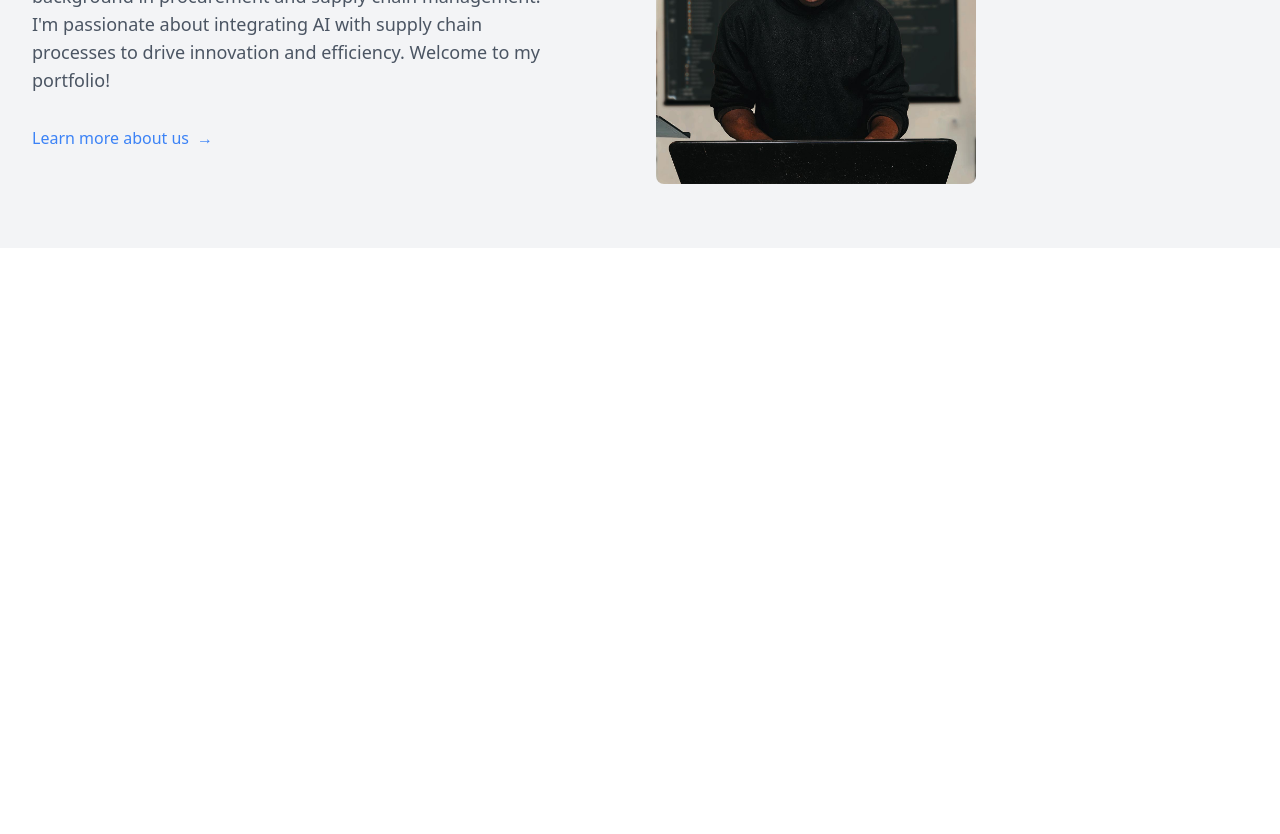
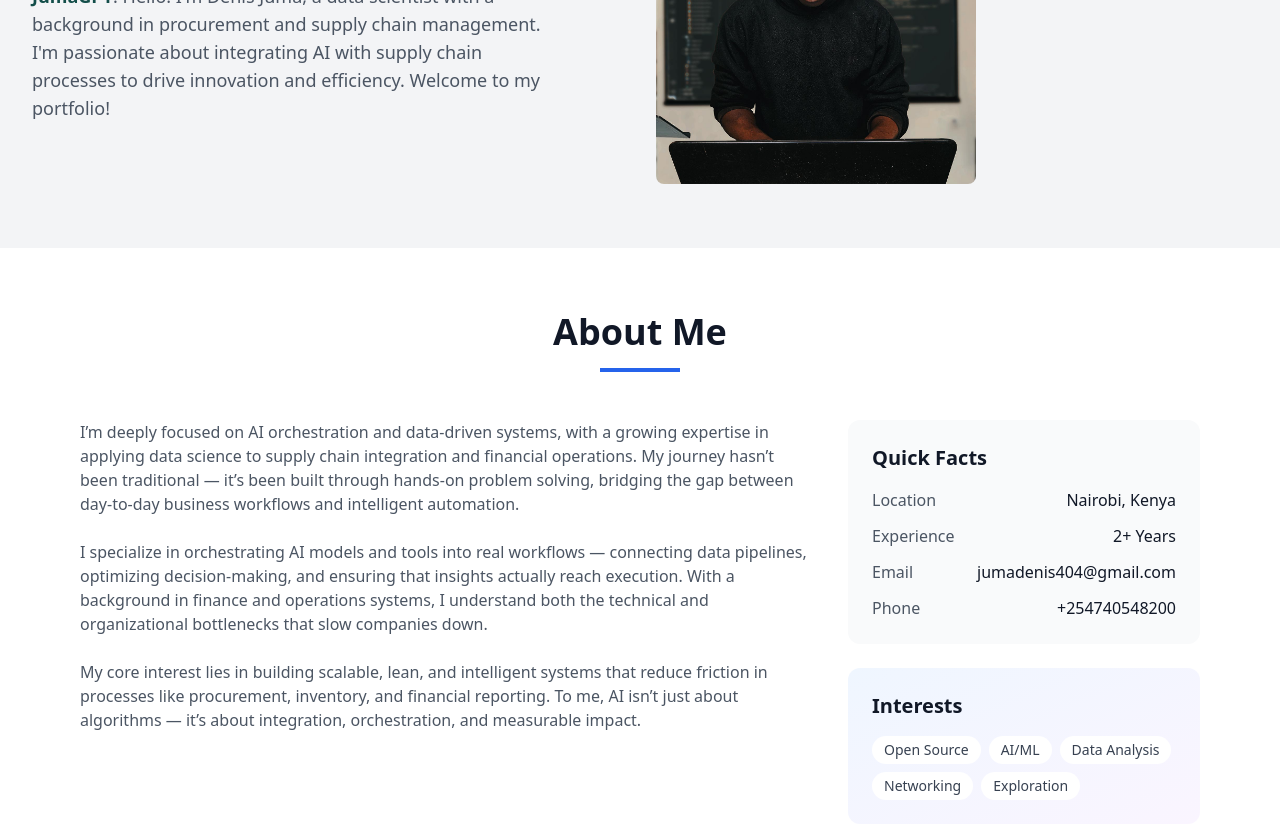
Before and after one commit to therealjuma/portfolio, a React (Vite) app in the folder projects/my-tailwind-app/: page / in a window 1280 px wide. Shown: the part 200-1034 px from the top of the page. Before the commit the page ends 800 px from the top, so only its background shows below. Built offline with nearby package versions, Linux system fonts and the light colour scheme.

Commit message:
About Section

```diff
--- a/projects/my-tailwind-app/index.html
+++ b/projects/my-tailwind-app/index.html
@@ -5,7 +5,7 @@
   <meta charset="UTF-8" />
   <link rel="icon" type="image/svg+xml" href="/vite.svg" />
   <meta name="viewport" content="width=device-width, initial-scale=1.0" />
-  <title>my-tailwind-app</title>
+  <title>denis juma</title>
 </head>
 
 <body class="">
--- a/projects/my-tailwind-app/src/About.jsx
+++ b/projects/my-tailwind-app/src/About.jsx
@@ -1,5 +1,62 @@
 const About = () => {
-
+    return (
+        <section id="about" class="py-16 bg-white dark:bg-gray-800">
+            <div class="max-w-6xl mx-auto px-4">
+                <div class="text-center mb-12">
+                    <h2 class="text-4xl font-bold text-gray-900 dark:text-white mb-4">About Me</h2>
+                    <div class="w-20 h-1 bg-blue-600 mx-auto"></div>
+                </div>
+                <div class="grid grid-cols-1 lg:grid-cols-3 gap-8">
+                    <div class="lg:col-span-2">
+                        <div class="prose prose-lg dark:prose-invert max-w-none">
+                            <p class="text-gray-600 dark:text-gray-300 mb-6">
+                                I’m deeply focused on AI orchestration and data-driven systems, with a growing expertise in applying data science to supply chain integration and financial operations. My journey hasn’t been traditional — it’s been built through hands-on problem solving, bridging the gap between day-to-day business workflows and intelligent automation.
+                            </p>
+                            <p class="text-gray-600 dark:text-gray-300 mb-6">
+                                I specialize in orchestrating AI models and tools into real workflows — connecting data pipelines, optimizing decision-making, and ensuring that insights actually reach execution. With a background in finance and operations systems, I understand both the technical and organizational bottlenecks that slow companies down.
+                            </p>
+                            <p class="text-gray-600 dark:text-gray-300 mb-6">
+                                My core interest lies in building scalable, lean, and intelligent systems that reduce friction in processes like procurement, inventory, and financial reporting. To me, AI isn’t just about algorithms — it’s about integration, orchestration, and measurable impact.
+                            </p>
+                        </div>
+                    </div>
+                    <div class="space-y-6">
+                        <div class="bg-gray-50 dark:bg-gray-700 rounded-xl p-6">
+                            <h3 class="text-xl font-semibold text-gray-900 dark:text-white mb-4">Quick Facts</h3>
+                            <div class="space-y-3">
+                                <div class="flex justify-between">
+                                    <span class="text-gray-600 dark:text-gray-300">Location</span>
+                                    <span class="text-gray-900 dark:text-white">Nairobi, Kenya</span>
+                                </div>
+                                <div class="flex justify-between">
+                                    <span class="text-gray-600 dark:text-gray-300">Experience</span>
+                                    <span class="text-gray-900 dark:text-white">2+ Years</span>
+                                </div>
+                                <div class="flex justify-between">
+                                    <span class="text-gray-600 dark:text-gray-300">Email</span>
+                                    <span class="text-gray-900 dark:text-white">jumadenis404@gmail.com</span>
+                                </div>
+                                <div class="flex justify-between">
+                                    <span class="text-gray-600 dark:text-gray-300">Phone</span>
+                                    <span class="text-gray-900 dark:text-white">+254740548200</span>
+                                </div>
+                            </div>
+                        </div>
+                        <div class="bg-gradient-to-br from-blue-50 to-purple-50 dark:from-blue-900/20 dark:to-purple-900/20 rounded-xl p-6">
+                            <h3 class="text-xl font-semibold text-gray-900 dark:text-white mb-4">Interests</h3>
+                            <div class="flex flex-wrap gap-2">
+                                <span class="bg-white dark:bg-gray-700 px-3 py-1 rounded-full text-sm text-gray-700 dark:text-gray-300">Open Source</span>
+                                <span class="bg-white dark:bg-gray-700 px-3 py-1 rounded-full text-sm text-gray-700 dark:text-gray-300">AI/ML</span>
+                                <span class="bg-white dark:bg-gray-700 px-3 py-1 rounded-full text-sm text-gray-700 dark:text-gray-300">Data Analysis</span>
+                                <span class="bg-white dark:bg-gray-700 px-3 py-1 rounded-full text-sm text-gray-700 dark:text-gray-300">Networking</span>
+                                <span class="bg-white dark:bg-gray-700 px-3 py-1 rounded-full text-sm text-gray-700 dark:text-gray-300">Exploration</span>
+                            </div>
+                        </div>
+                    </div>
+                </div>
+            </div>
+        </section>
+    )
 }
 
 export default About;
--- a/projects/my-tailwind-app/src/Hero.jsx
+++ b/projects/my-tailwind-app/src/Hero.jsx
@@ -9,10 +9,6 @@ const Hero = () => {
                     <div class="max-w-lg">
                         <h2 class="text-3xl font-extrabold text-gray-900 sm:text-4xl">denis juma</h2>
                         <p class="mt-4 text-gray-600 text-lg"><span className='text-teal-900 font-extrabold'>JumaGPT</span>: Hello! I'm Denis Juma, a data scientist with a background in procurement and supply chain management. I'm passionate about integrating AI with supply chain processes to drive innovation and efficiency. Welcome to my portfolio!</p>
-                        <div class="mt-8">
-                            <a href="#" class="text-blue-500 hover:text-blue-600 font-medium">Learn more about us
-                                <span class="ml-2">&#8594;</span></a>
-                        </div>
                     </div>
                     <div class="mt-12 md:mt-0">
                         <img src={myProfileImage} alt="Denis Juma Profile Picture" className="w-80 h-80 rounded-lg object-cover" />
```
Also changed, not shown: projects/my-tailwind-app/src/assets/ai-orchestration.jpg (added).
